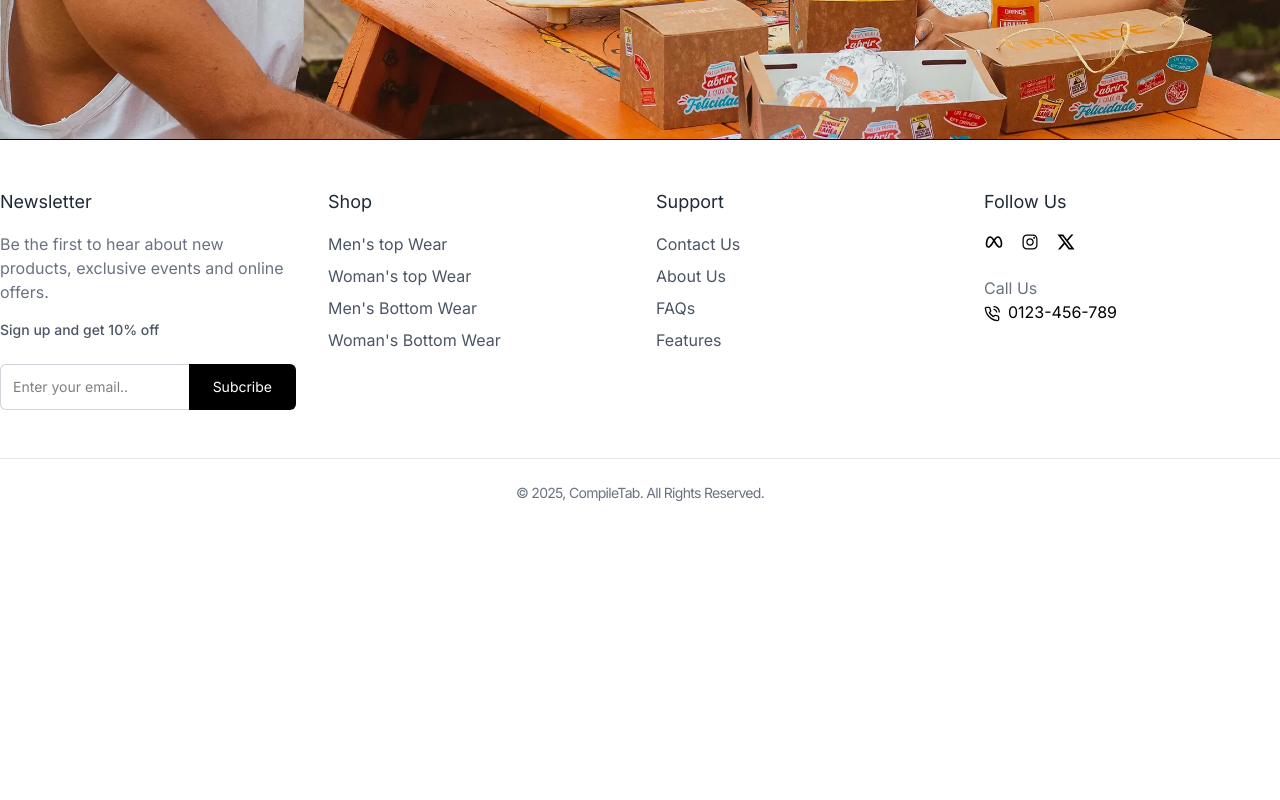
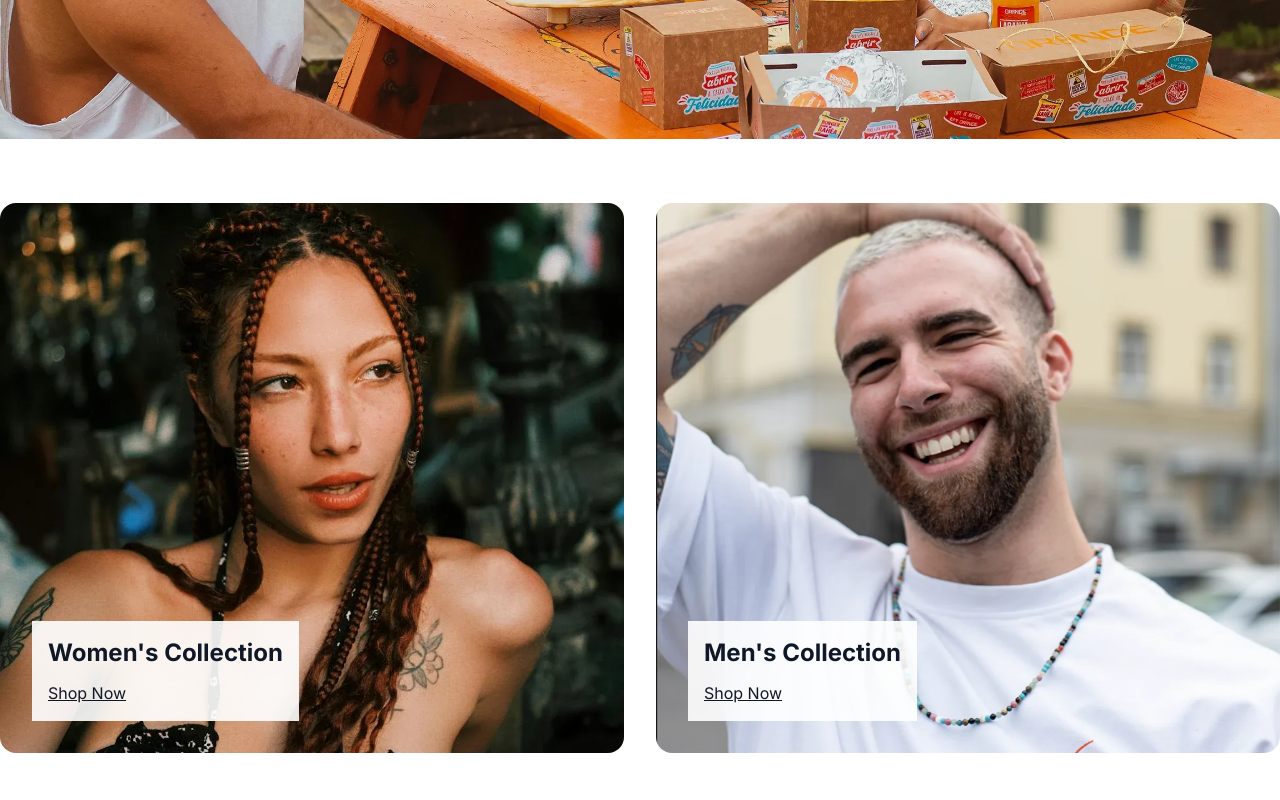
Before and after one commit to Kanghocit/E-commerce, a React (Vite) app in the folder fe/: page / in a window 1280 px wide. Shown: the part 720-1520 px from the top of the page. Before the commit the page ends 1271 px from the top, so only its background shows below. Built offline with nearby package versions, Linux system fonts and the light colour scheme.

Commit message:
gender-collection

```diff
--- /dev/null
+++ b/fe/src/components/Products/GenderCollectionSection.jsx
@@ -0,0 +1,52 @@
+import React from "react";
+import mensCollectionImage from "../../assets/mens-collection.webp";
+import womensCollectionImage from "../../assets/womens-collection.webp";
+import { Link } from "react-router-dom";
+const GenderCollectionSection = () => {
+  return (
+    <section className="py-16 px-4 lg:px-0">
+      <div className="container mx-auto flex flex-col md:flex-row gap-8">
+        {/* Woman Collection  */}
+        <div className="relative flex-1">
+          <img
+            src={womensCollectionImage}
+            alt=""
+            className="w-full h-[550px] object-cover rounded-2xl"
+          />
+          <div className="absolute bottom-8 left-8 bg-white/90 p-4">
+            <h2 className="text-2xl font-bold text-gray-900 mb-3">
+              Women's Collection
+            </h2>
+            <Link
+              to={"/collection/all?gender=Woman"}
+              className="text-gray-900 underline"
+            >
+              Shop Now
+            </Link>
+          </div>
+        </div>
+        {/* Men Collection  */}
+        <div className="relative flex-1">
+          <img
+            src={mensCollectionImage}
+            alt=""
+            className="w-full h-[550px] object-cover rounded-2xl"
+          />
+          <div className="absolute bottom-8 left-8 bg-white/90 p-4">
+            <h2 className="text-2xl font-bold text-gray-900 mb-3">
+              Men's Collection
+            </h2>
+            <Link
+              to={"/collection/all?gender=Men"}
+              className="text-gray-900 underline"
+            >
+              Shop Now
+            </Link>
+          </div>
+        </div>
+      </div>
+    </section>
+  );
+};
+
+export default GenderCollectionSection;
--- a/fe/src/pages/Home.jsx
+++ b/fe/src/pages/Home.jsx
@@ -1,10 +1,12 @@
 import React from "react";
 import Hero from "../components/Layout/Hero";
+import GenderCollectionSection from "../components/Products/GenderCollectionSection";
 
 const Home = () => {
   return (
     <div>
       <Hero />
+      <GenderCollectionSection/>
     </div>
   );
 };
```
